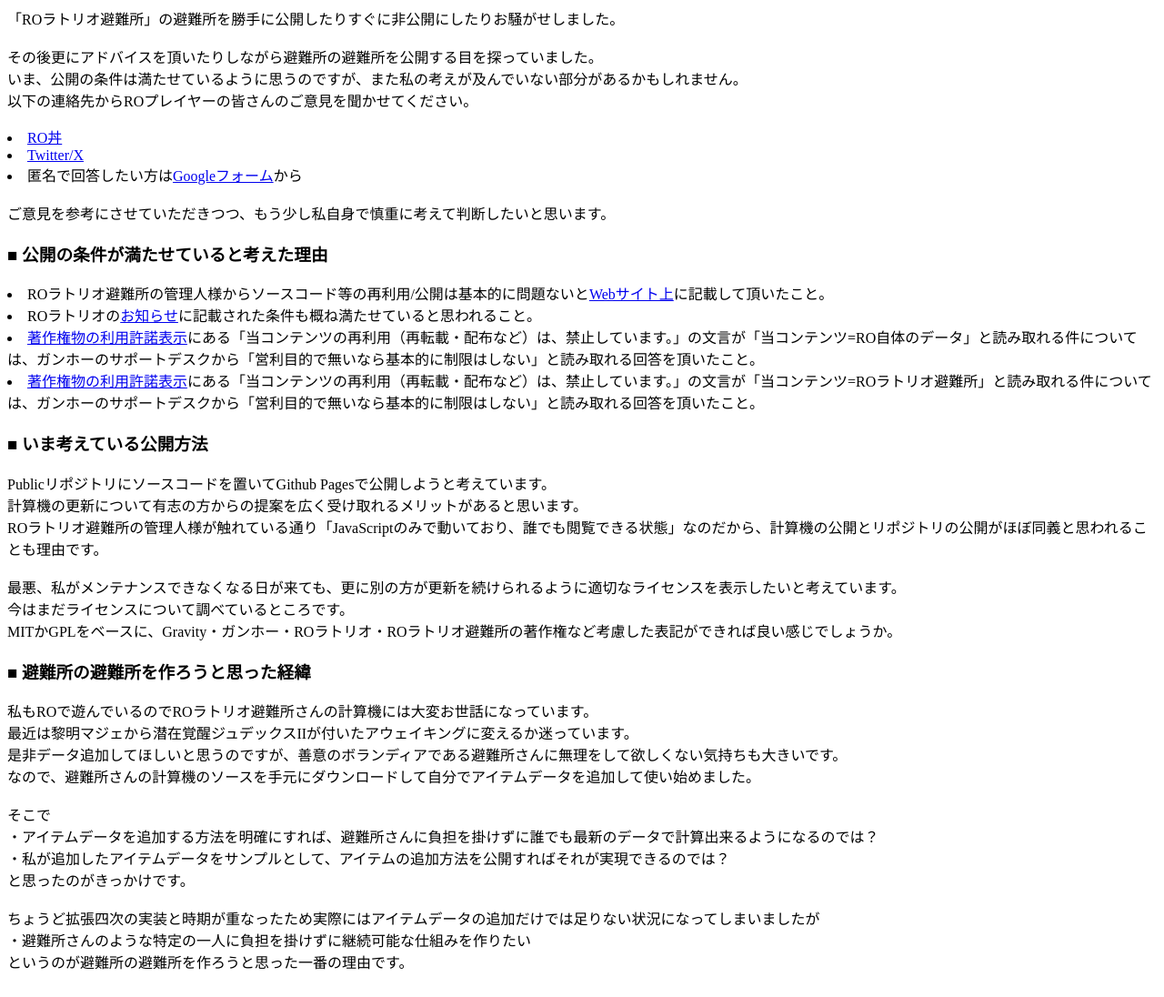
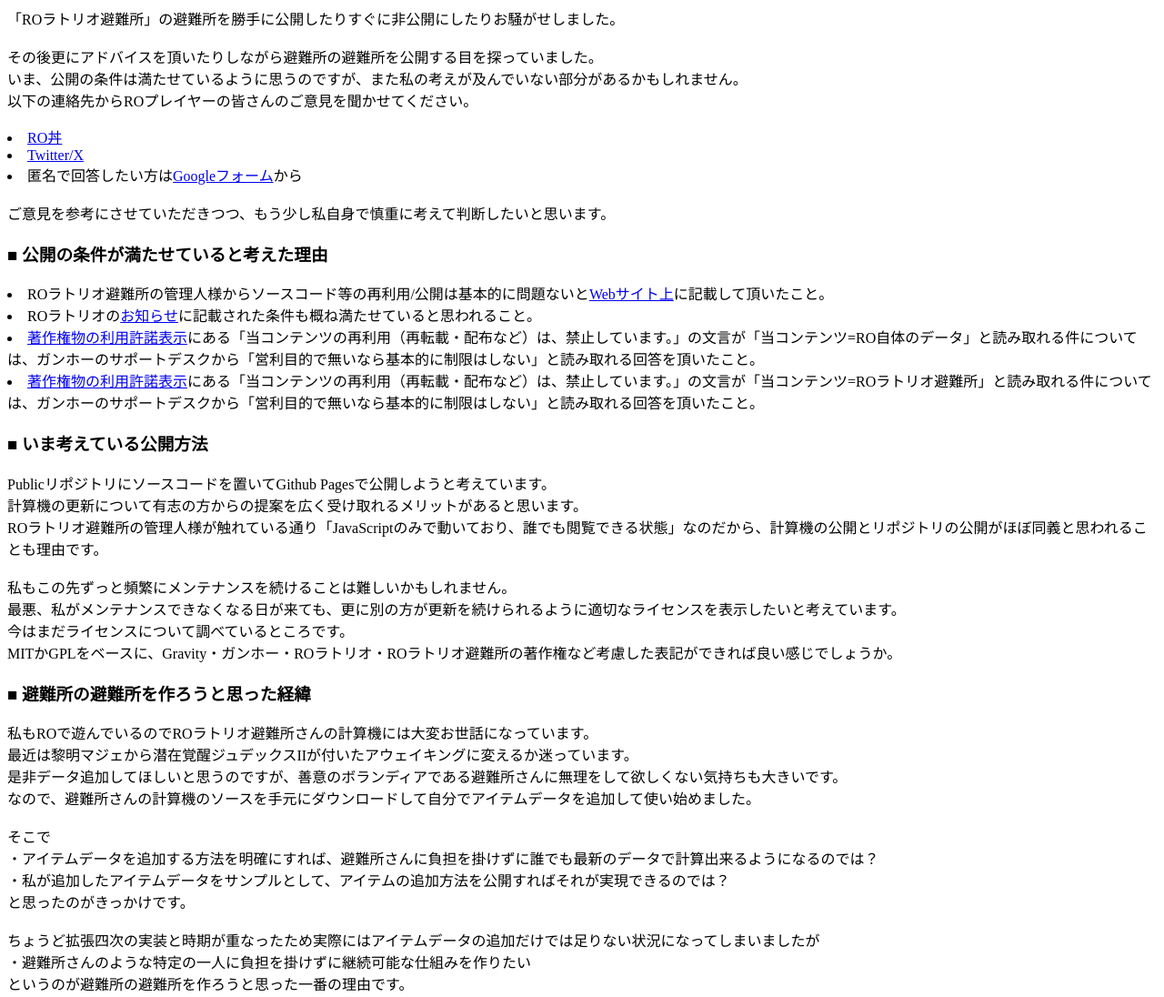
Before and after one commit to usachoco/information, a plain HTML site: page index.html in a window 1280 px wide. Shown: the whole page at 91% size. Drawn offline with Linux system fonts and the light colour scheme.

Commit message:
Update index.html

```diff
--- a/index.html
+++ b/index.html
@@ -26,6 +26,7 @@
         計算機の更新について有志の方からの提案を広く受け取れるメリットがあると思います。<br>
         ROラトリオ避難所の管理人様が触れている通り「JavaScriptのみで動いており、誰でも閲覧できる状態」なのだから、計算機の公開とリポジトリの公開がほぼ同義と思われることも理由です。<br>
         <br>
+        私もこの先ずっと頻繁にメンテナンスを続けることは難しいかもしれません。<br>
         最悪、私がメンテナンスできなくなる日が来ても、更に別の方が更新を続けられるように適切なライセンスを表示したいと考えています。<br>
         今はまだライセンスについて調べているところです。<br>
         MITかGPLをベースに、Gravity・ガンホー・ROラトリオ・ROラトリオ避難所の著作権など考慮した表記ができれば良い感じでしょうか。
```
